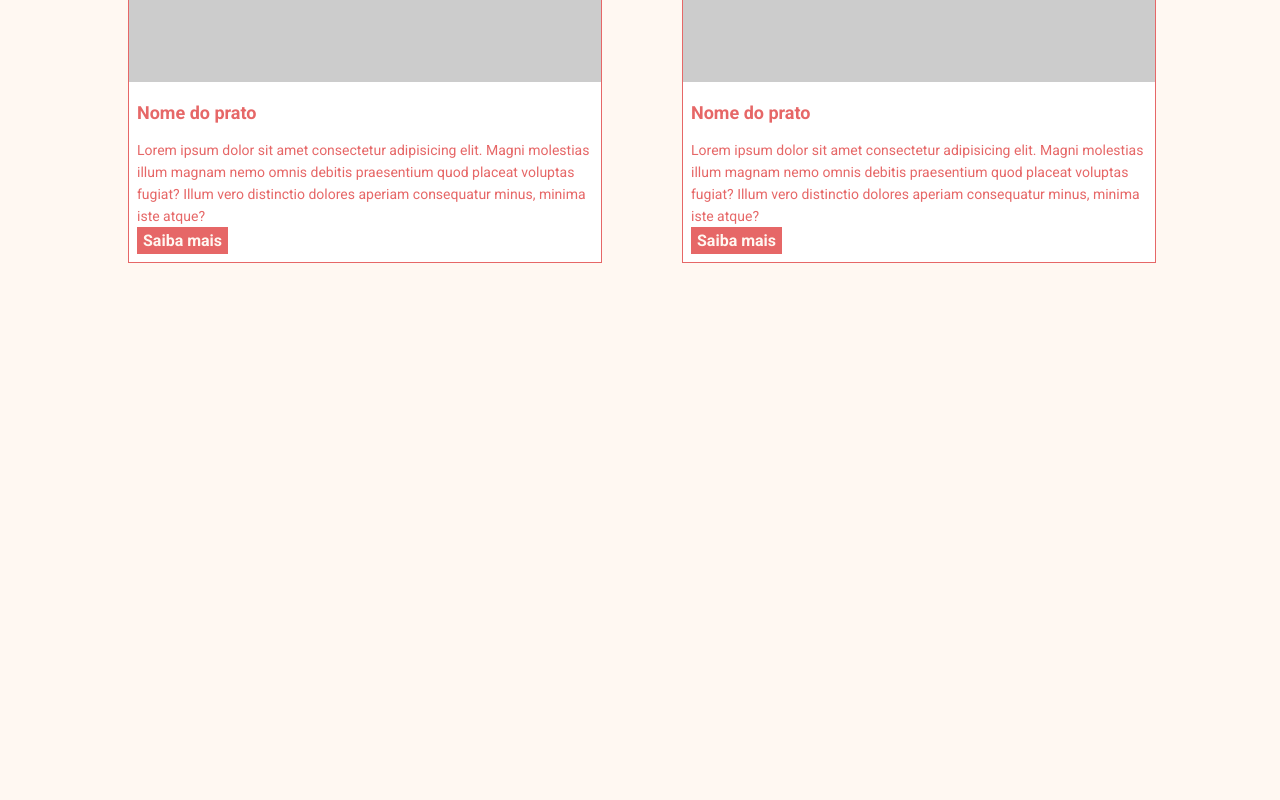
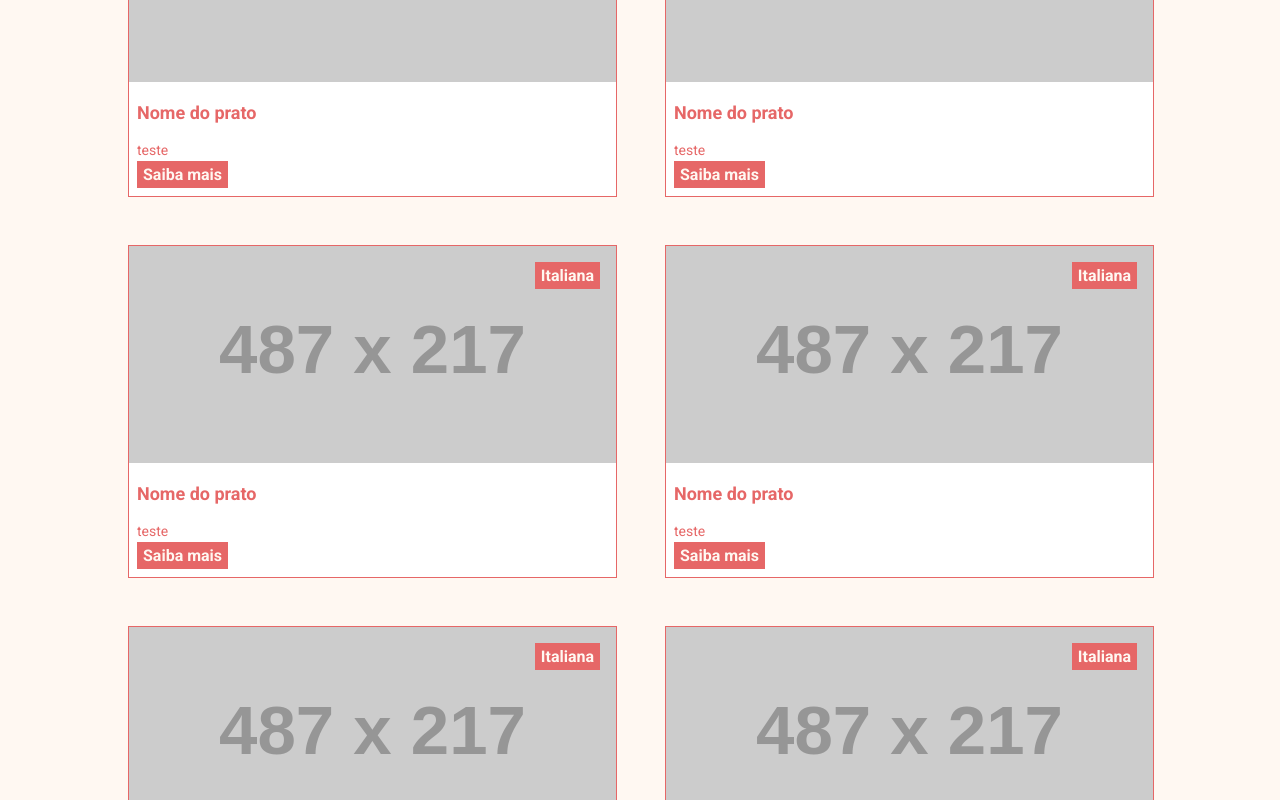
Before and after one commit to Gleison1991/efood, a React (Create React App) app: page / in a window 1280 px wide. Shown: the part 600-1400 px from the top of the page. Before the commit the page ends 943 px from the top, so only its background shows below. Built offline with nearby package versions, Linux system fonts and the light colour scheme.

Commit message:
tarefa em andamento

```diff
--- a/src/components/Product/index.tsx
+++ b/src/components/Product/index.tsx
@@ -1,18 +1,25 @@
 import Tag from '../Tag'
 
-import { Card, Descricao, Titulo, ContainerDescricao } from './styles'
+import { Infos, Card, Descricao, Titulo, ContainerDescricao } from './styles'
 
-export const Product = () => (
+type Props = {
+  title: string
+  description: string
+  infos: string[]
+  image: string
+}
+
+export const Product = ({ title, description, infos, image }: Props) => (
   <Card>
-    <img src="//placehold.it/472x217" />
+    <img src={image} alt={title} />
+    <Infos>
+      {infos.map((info) => (
+        <Tag key={info}>{info}</Tag>
+      ))}
+    </Infos>
     <ContainerDescricao>
-      <Titulo>Nome do prato</Titulo>
-      <Descricao>
-        Lorem ipsum dolor sit amet consectetur adipisicing elit. Magni molestias
-        illum magnam nemo omnis debitis praesentium quod placeat voluptas
-        fugiat? Illum vero distinctio dolores aperiam consequatur minus, minima
-        iste atque?
-      </Descricao>
+      <Titulo>{title}</Titulo>
+      <Descricao>{description}</Descricao>
       <Tag>Saiba mais</Tag>
     </ContainerDescricao>
   </Card>
--- a/src/components/Product/styles.ts
+++ b/src/components/Product/styles.ts
@@ -4,6 +4,7 @@ import { cores } from '../../styles'
 export const Card = styled.div`
   background-color: ${cores.branco};
   border: 1px solid ${cores.rosa};
+  position: relative;
 `
 export const ContainerDescricao = styled.div`
   padding: 8px;
@@ -26,3 +27,11 @@ export const Descricao = styled.p`
   display: block;
   text-align: left;
 `
+
+export const Infos = styled.div`
+  display: flex;
+  gap: 8px;
+  position: absolute;
+  top: 16px;
+  right: 16px;
+`
--- a/src/components/ProductsList/index.tsx
+++ b/src/components/ProductsList/index.tsx
@@ -10,8 +10,42 @@ const ProductsList = ({ background }: Props) => (
   <Container>
     <div className="container">
       <List>
-        <Product />
-        <Product />
+        <Product
+          image="//placehold.it/487x217"
+          infos={['Destaque da semana', 'Japonesa']}
+          title="Nome do prato"
+          description={'teste'}
+        />
+        <Product
+          image="//placehold.it/487x217"
+          infos={['Italiana']}
+          title="Nome do prato"
+          description={'teste'}
+        />
+        <Product
+          image="//placehold.it/487x217"
+          infos={['Italiana']}
+          title="Nome do prato"
+          description={'teste'}
+        />
+        <Product
+          image="//placehold.it/487x217"
+          infos={['Italiana']}
+          title="Nome do prato"
+          description={'teste'}
+        />
+        <Product
+          image="//placehold.it/487x217"
+          infos={['Italiana']}
+          title="Nome do prato"
+          description={'teste'}
+        />
+        <Product
+          image="//placehold.it/487x217"
+          infos={['Italiana']}
+          title="Nome do prato"
+          description={'teste'}
+        />
       </List>
     </div>
   </Container>
--- a/src/components/ProductsList/styles.ts
+++ b/src/components/ProductsList/styles.ts
@@ -6,6 +6,7 @@ export const Container = styled.section`
 
 export const List = styled.ul`
   display: grid;
-  grid-template-columns: 1fr 1fr;
+  grid-template-columns: repeat(2, 1fr);
   column-gap: 80px;
+  grid-gap: 48px;
 `
```
